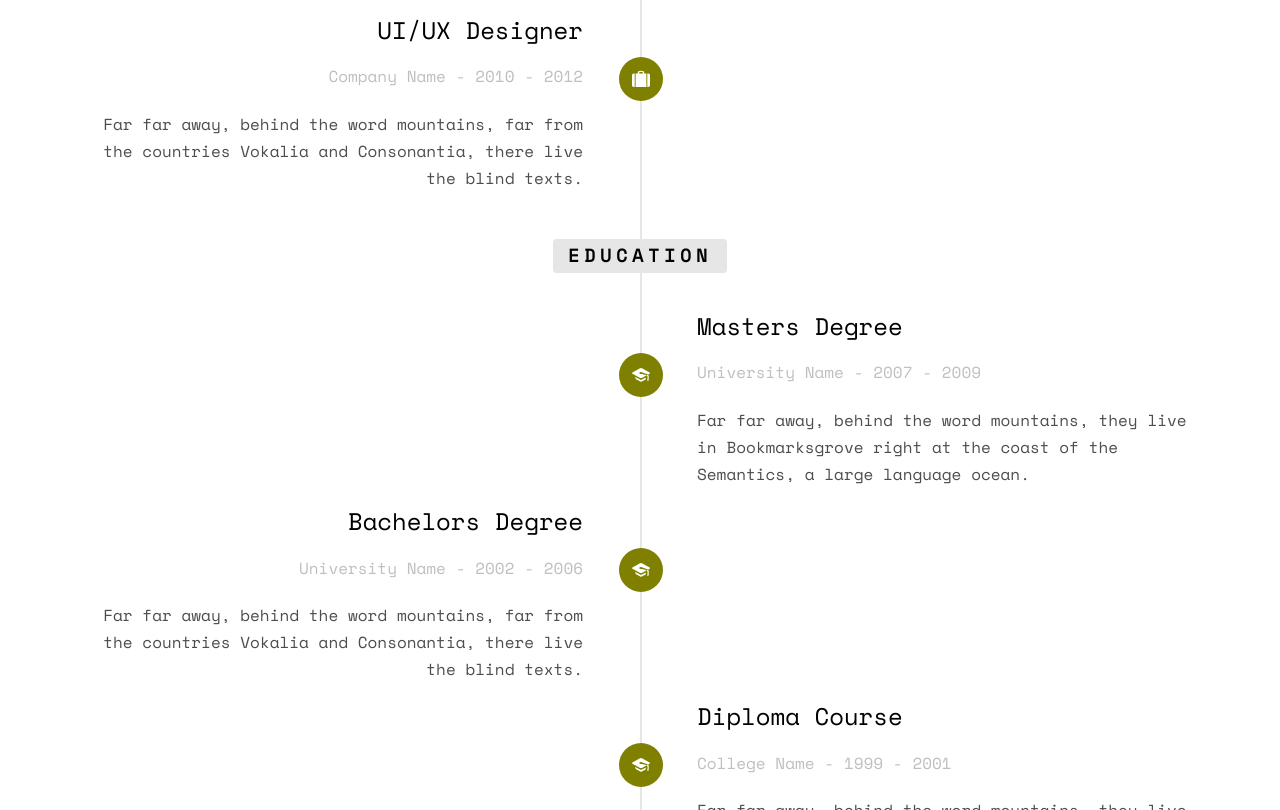
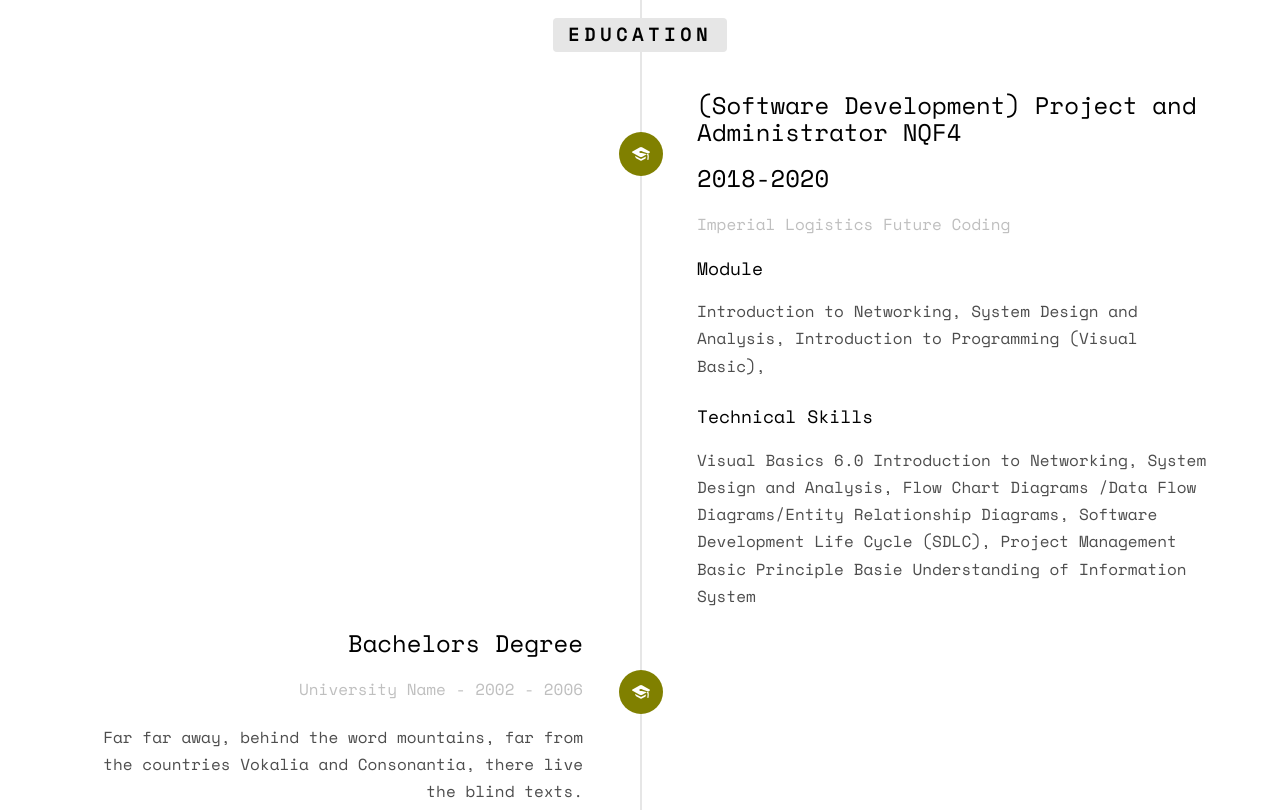
Before and after one commit to SiyabulelaSabu/CV-Zem-Zem, a plain HTML site: page index.html in a window 1280 px wide. Shown: the part 2350-3160 px from the top of the page. Drawn offline with nearby package versions, Linux system fonts and the light colour scheme; some packages are replaced by stand-ins of ours; no server answers; files whose address does not match are found by name.

Commit message:
change text title and company

```diff
--- a/index.html
+++ b/index.html
@@ -101,14 +101,7 @@
 				</div>
 				<div class="col-md-8">
 					<h2>Hello Dear!</h2>
-					<p>There live the blind texts far from the countries Vokalia and Consonantia, there live the blind texts. Separated they live in bookmarksgrove there live the blind texts far from the countries.</p>
-					<p>Far far away, behind the word mountains, Quos quia provident consequuntur culpa facere ratione maxime commodi voluptates id repellat velit eaque aspernatur expedita. Possimus itaque adipisci there live the blind texts from the countries Vokalia and Consonantia, there live the blind texts. Quos quia provident consequuntur culpa facere ratione maxime commodi voluptates id repellat velit eaque aspernatur expedita. Possimus itaque adipisci.</p>
 					<p>
-						<ul class="fh5co-social-icons">
-							<li><a href="#"><i class="icon-twitter2"></i></a></li>
-							<li><a href="#"><i class="icon-facebook3"></i></a></li>
-							<li><a href="#"><i class="bi bi-instagram"></i></a></li>
-						</ul>
 					</p>
 				</div>
 			</div>
@@ -173,11 +166,27 @@
 							<div class="timeline-badge"><i class="icon-graduation-cap"></i></div>
 							<div class="timeline-panel">
 								<div class="timeline-heading">
-									<h3 class="timeline-title">Masters Degree</h3>
-									<span class="company">University Name - 2007 - 2009</span>
+									<h3 class="timeline-title">(Software Development) Project and Administrator NQF4</h3>
+									<h3>2018-2020</h3>
+									<span class="company">Imperial Logistics Future Coding</span>
 								</div>
 								<div class="timeline-body">
-									<p>Far far away, behind the word mountains, they live in Bookmarksgrove right at the coast of the Semantics, a large language ocean.</p>
+										<h4>Module</h4>
+									<p> Introduction to Networking,
+										System Design and Analysis,
+										Introduction to Programming (Visual Basic),
+									</p>
+									<br>
+										<h4>Technical Skills</h4>
+									<p>	Visual Basics 6.0
+										Introduction to Networking,
+										System Design and Analysis,
+										Flow Chart Diagrams /Data Flow Diagrams/Entity Relationship Diagrams,
+										Software Development Life Cycle (SDLC),
+										Project Management Basic Principle
+										Basie Understanding of Information System
+
+									</p>
 								</div>
 							</div>
 						</li>
```
